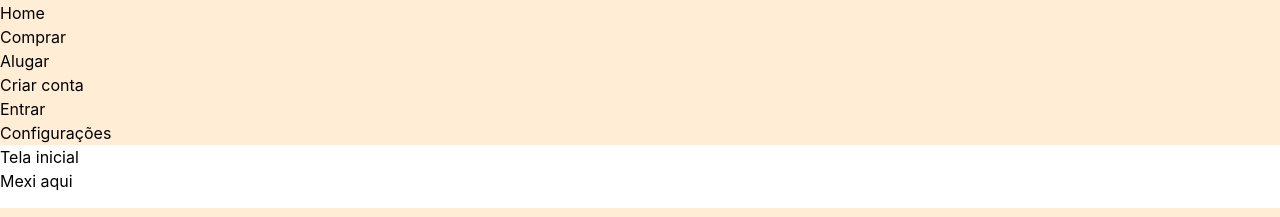
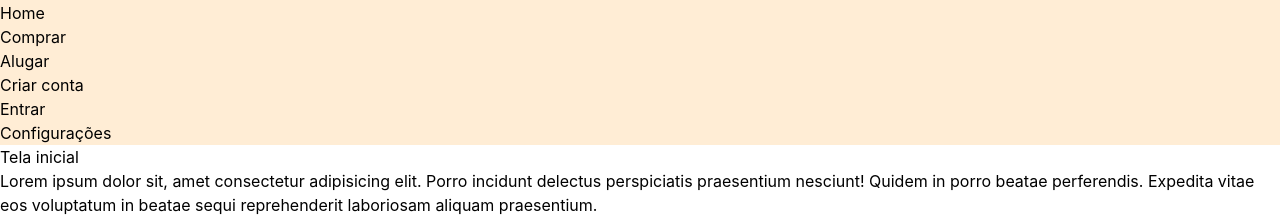
Before and after one commit to codeByThiago/urbanline_imoveis_pw, a PHP site: page / in a window 1280 px wide. Shown: the part 592-809 px from the top of the page. Run offline with PHP 8.4, Linux system fonts and the light colour scheme; some libraries are stand-ins or nearby versions.

Commit message:
Update index.php

```diff
--- a/index.php
+++ b/index.php
@@ -7,7 +7,7 @@
     </header>
     <main>
         <h1>Tela inicial</h1>
-        Mexi aqui
+        <P>Lorem ipsum dolor sit, amet consectetur adipisicing elit. Porro incidunt delectus perspiciatis praesentium nesciunt! Quidem in porro beatae perferendis. Expedita vitae eos voluptatum in beatae sequi reprehenderit laboriosam aliquam praesentium.</P>
     </main>
     <footer>
 
```
